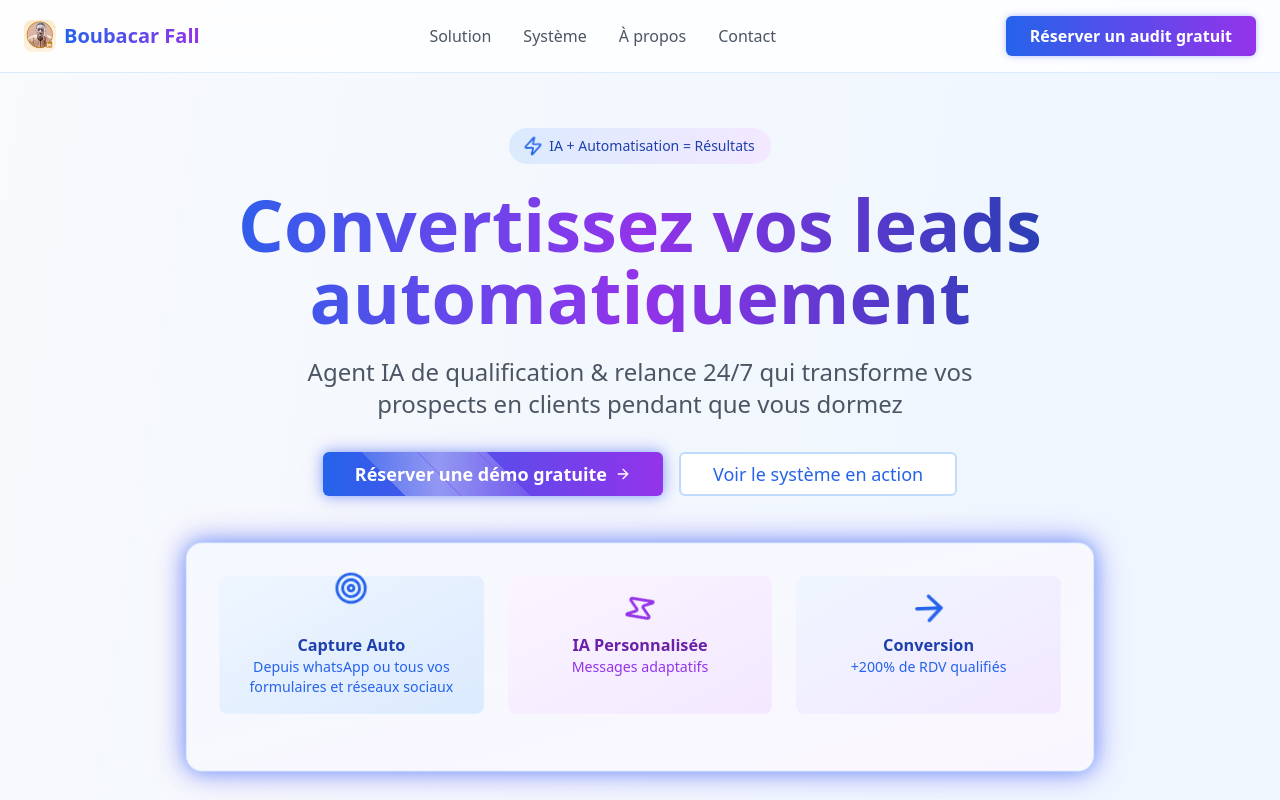
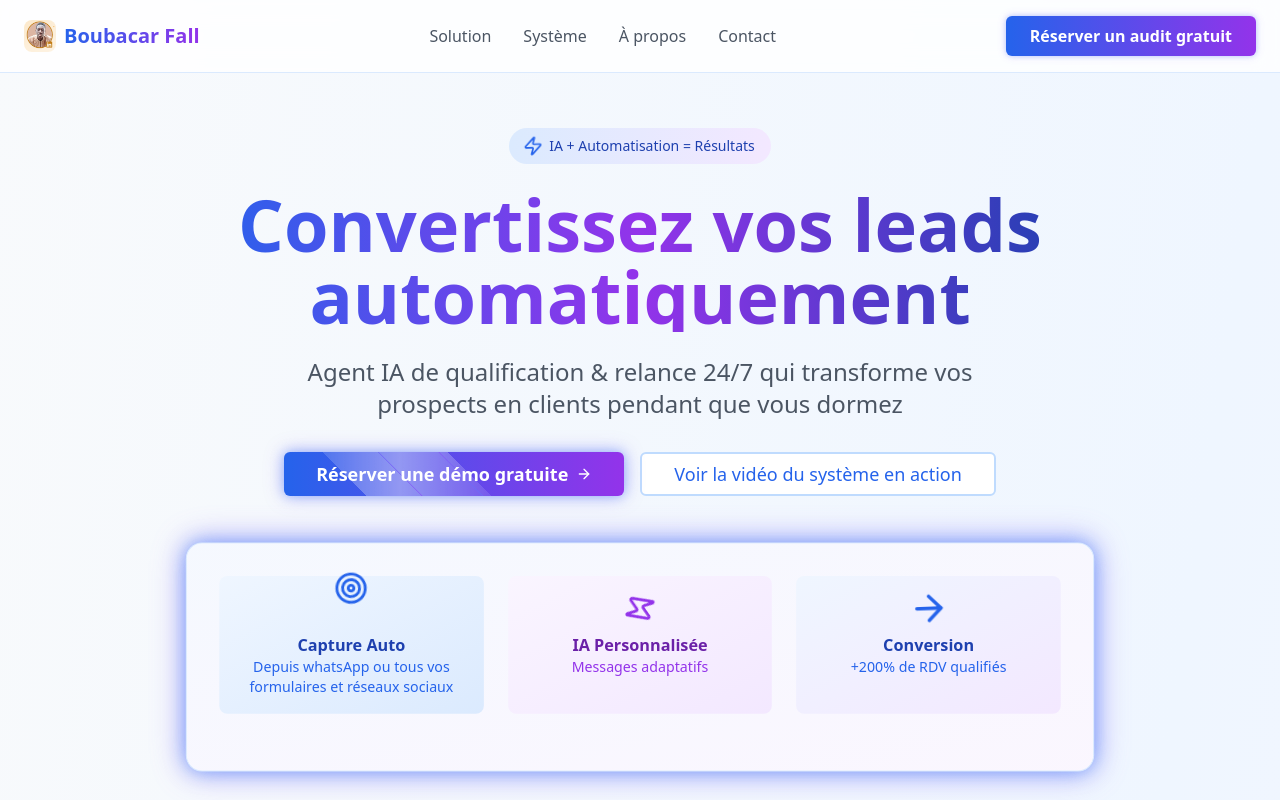
Before and after one commit to boubafa/lead-flow-autopilot-pro, a React (Vite) app: page / in a window 1280 px wide. Shown: the top 800 px of the page. Built offline with nearby package versions, Linux system fonts and the light colour scheme.

Commit message:
Fix: Update hero section button text
Replaced "Voir le système en action" with "Voir la vidéo du système en action" in the HeroSection component.

```diff
--- a/src/components/HeroSection.tsx
+++ b/src/components/HeroSection.tsx
@@ -86,7 +86,7 @@ const HeroSection = () => {
                 </span>
               </AnimatedLightButton>
               <Button variant="outline" size="lg" className="border-2 border-blue-200 text-blue-600 hover:bg-blue-50 px-8 py-4 text-lg transition-all duration-200 hover:scale-105 hover:shadow-md active:scale-95" onClick={scrollToSysteme}>
-                Voir le système en action
+                Voir la vidéo du système en action
               </Button>
             </div>
 
```
